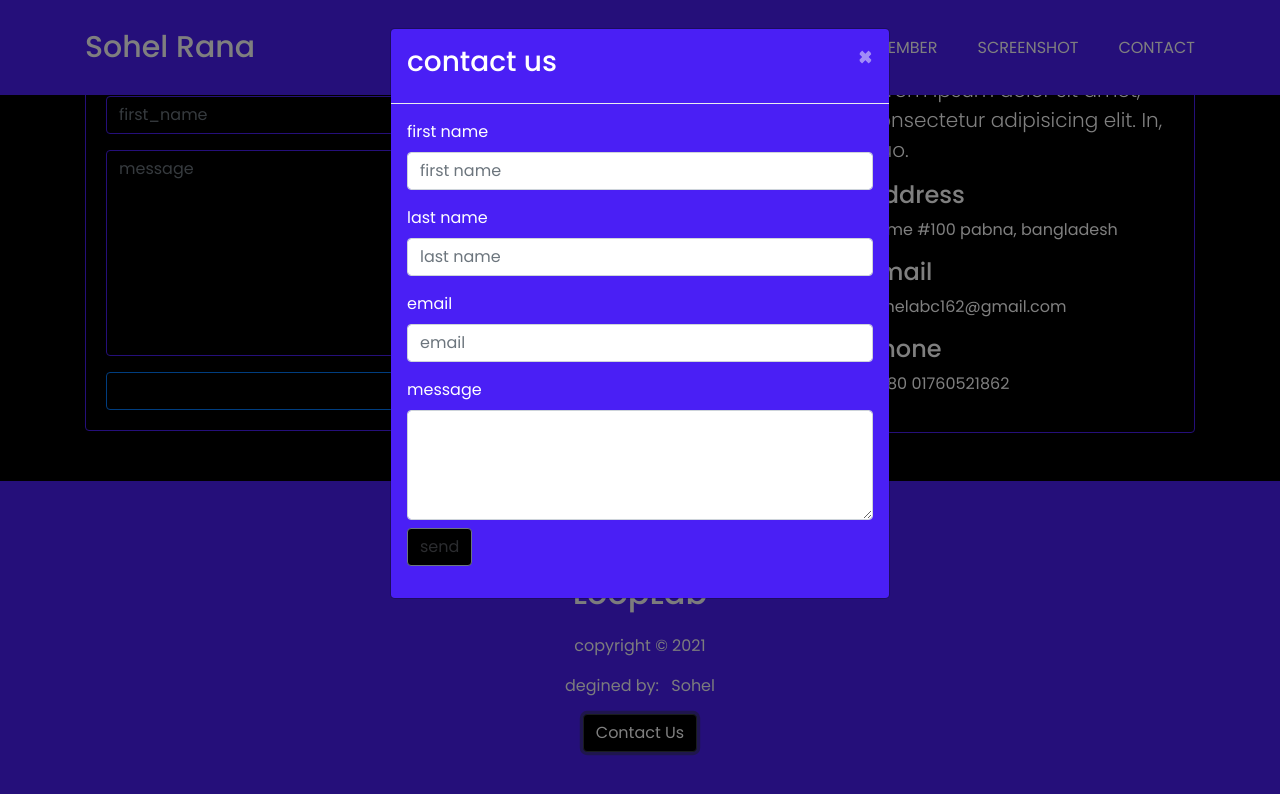
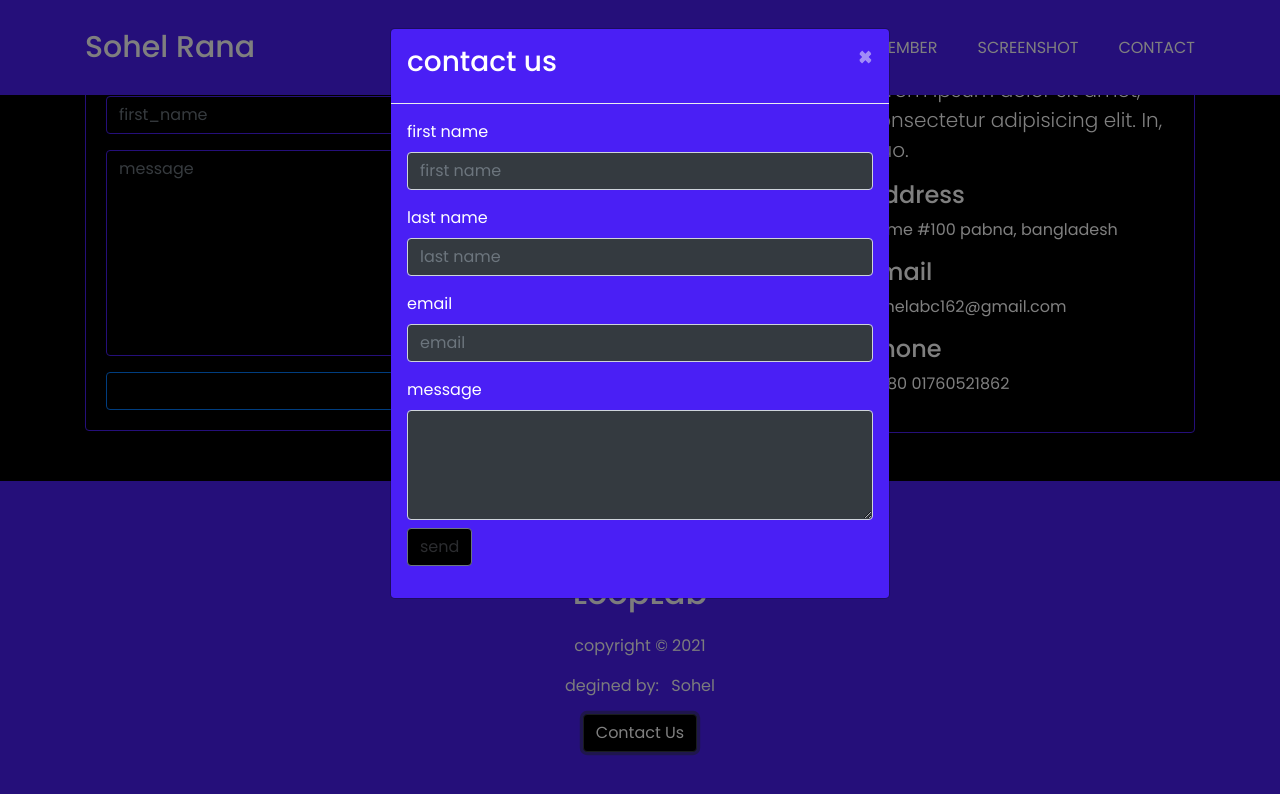
Before and after one commit to SohelRana682/personal_website.com, a plain HTML site: page index.html in a window 1280 px wide. Both pictures are taken after a click on the button "Contact Us". Shown: the part 4581-5375 px from the top of the page. Drawn offline with nearby package versions, Linux system fonts and the light colour scheme.

Commit message:
Update index.html

```diff
--- a/index.html
+++ b/index.html
@@ -603,19 +603,19 @@
             <form >
               <div class="form-group">
                 <label for="first_name">first name</label>
-                <input  class="form-control " name="first_name" type="text" placeholder="first name">
+                <input  class="form-control bg-dark text-light" name="first_name" type="text" placeholder="first name">
               </div>
               <div class="form-group">
                 <label  for="last_name">last name</label>
-                <input class="form-control  " name="last_name" type="text" placeholder="last name">
+                <input class="form-control bg-dark text-light " name="last_name" type="text" placeholder="last name">
               </div>
               <div class="form-group">
                 <label for="email">email</label>
-                <input name="Email" class="form-control  "  type="email" placeholder="email">
+                <input name="Email" class="form-control bg-dark text-light "  type="email" placeholder="email">
               </div>
               <div class="form-group">
                 <label for="message">message</label>
-                <textarea class="form-control  " name="message"  cols="10" rows="4"></textarea>
+                <textarea class="form-control bg-dark text-light " name="message"  cols="10" rows="4"></textarea>
                 <input type="Submit" class=" mt-2 btn btn-outline-secondary" value="send">
               </div>
             </form>
```
